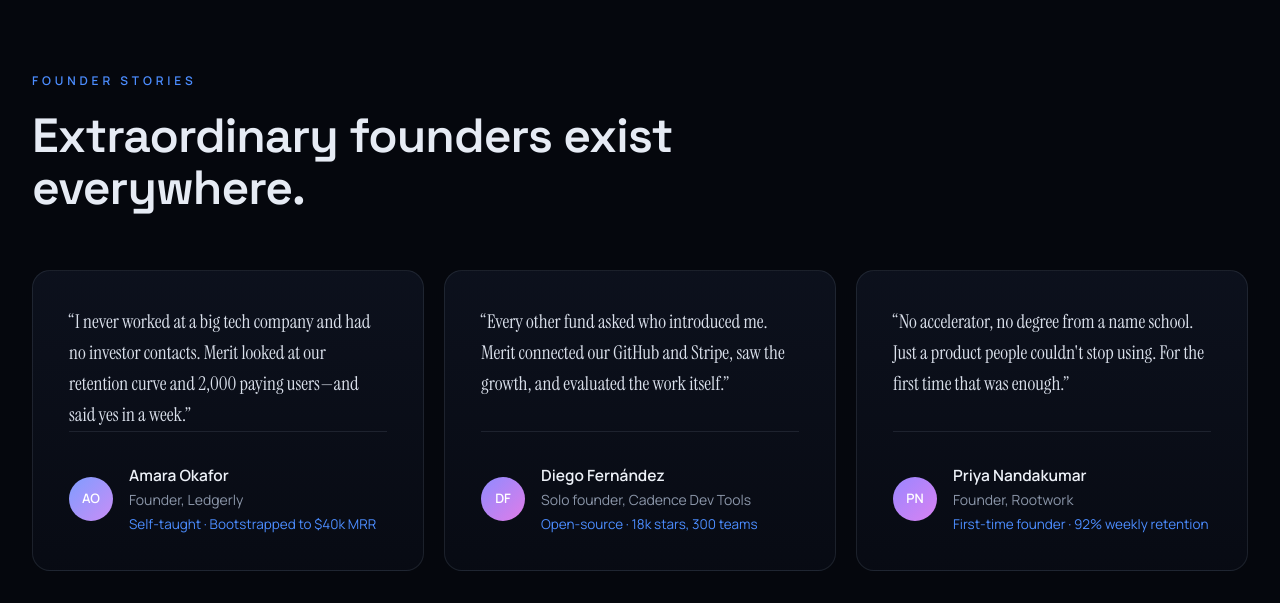
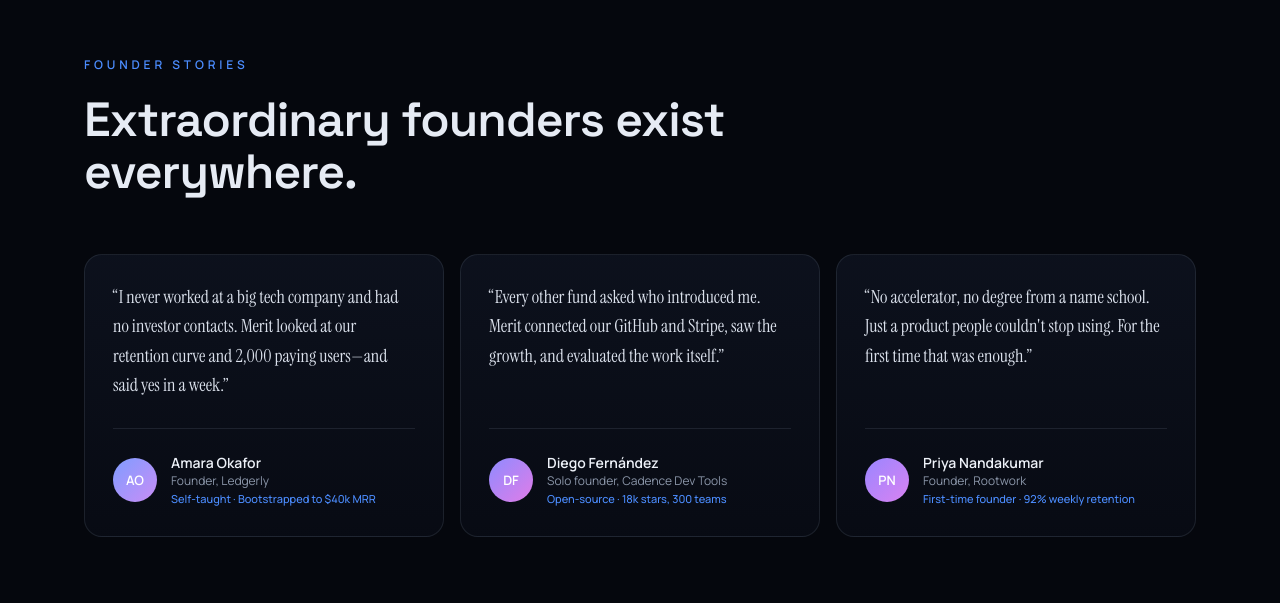
Before and after one commit to operio-dev/merit-venturess, a React (Vite) app: page / in a window 1280 px wide. Shown: the part 5957-6560 px from the top of the page. Built offline with nearby package versions, Linux system fonts and the light colour scheme.

Commit message:
Update FounderStories.tsx

```diff
--- a/src/components/FounderStories.tsx
+++ b/src/components/FounderStories.tsx
@@ -32,35 +32,37 @@ const STORIES = [
 
 export default function FounderStories() {
   return (
-    <section id="founder-stories" className="relative py-28 md:py-36">
-      <div className="mx-auto max-w-7xl px-5 lg:px-8">
+    <section id="founder-stories" className="relative py-28 sm:py-32">
+      <div className="mx-auto max-w-6xl px-5">
+        <div className="max-w-2xl">
           <Reveal>
             <p className="eyebrow">Founder stories</p>
-          <h2 className="display mt-5 max-w-2xl text-4xl text-[#e6ebf4] sm:text-5xl">
+          </Reveal>
+          <Reveal delay={50}>
+            <h2 className="display mt-5 text-3xl text-[#e6ebf4] sm:text-5xl">
               Extraordinary founders exist everywhere.
             </h2>
           </Reveal>
+        </div>
 
-        <div className="mt-14 grid gap-5 lg:grid-cols-3">
+        <div className="mt-14 grid gap-4 lg:grid-cols-3">
           {STORIES.map(({ quote, initials, name, role, meta, gradient }, i) => (
-            <Reveal key={name} delay={i * 90}>
-              <figure className="card flex h-full flex-col p-9">
-                <blockquote className="font-serif text-[19px] leading-relaxed text-[#dbe1ec]">
+            <Reveal key={name} delay={i * 80}>
+              <figure className="card flex h-full flex-col p-7">
+                <blockquote className="flex-1 font-serif text-lg leading-relaxed text-[#dbe1ec]">
                   &ldquo;{quote}&rdquo;
                 </blockquote>
-                <figcaption className="mt-auto border-t border-line pt-7">
-                  <div className="mt-1 flex items-center gap-4">
+                <figcaption className="mt-7 flex items-center gap-3.5 border-t border-line pt-6">
                   <span
-                      className="flex h-11 w-11 shrink-0 items-center justify-center rounded-full text-[13px] font-semibold text-white"
+                    className="grid h-11 w-11 shrink-0 place-items-center rounded-full text-[13px] font-semibold text-white"
                     style={{ background: gradient }}
                   >
                     {initials}
                   </span>
                   <div>
-                      <p className="text-[15.5px] font-semibold text-fg">{name}</p>
-                      <p className="mt-0.5 text-[14px] text-muted">{role}</p>
-                      <p className="mt-1 text-[13.5px] text-accent">{meta}</p>
-                    </div>
+                    <p className="text-sm font-semibold text-fg">{name}</p>
+                    <p className="text-xs text-muted">{role}</p>
+                    <p className="mt-0.5 text-[11px] font-medium text-accent">{meta}</p>
                   </div>
                 </figcaption>
               </figure>
```
Lines whose indentation alone changed are shown as unchanged.
